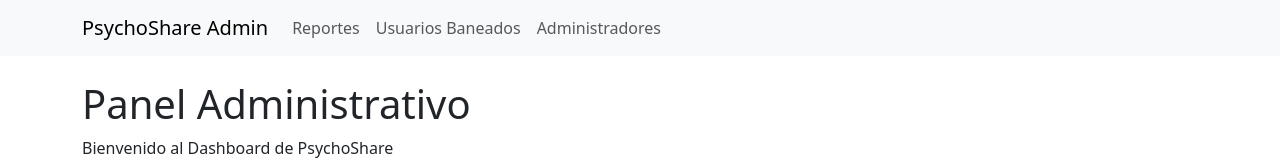
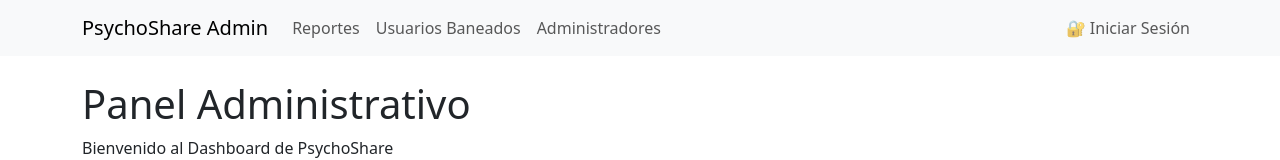
Before and after one commit to flavianoelia/PsychoShare-admin-dashboard, a React (Create React App) app in the folder my-app/: page / in a window 1280 px wide. Shown: the top 160 px of the page. Built offline with nearby package versions, Linux system fonts and the light colour scheme; no server answers.

Commit message:
Add: Botones de Login/Logout en NavBar con detección automática de sesión

```diff
--- a/my-app/src/components/NavBar/NavBar.jsx
+++ b/my-app/src/components/NavBar/NavBar.jsx
@@ -4,9 +4,19 @@
 import Container from 'react-bootstrap/Container';
 import Nav from 'react-bootstrap/Nav';
 import Navbar from 'react-bootstrap/Navbar';
-import { Link } from 'react-router-dom';
+import { Link, useNavigate } from 'react-router-dom';
+import { authService } from '../../services/authService';
 
 function NavBar() {
+  const navigate = useNavigate();
+  const isLoggedIn = !!localStorage.getItem('token');
+  const userEmail = localStorage.getItem('email');
+
+  const handleLogout = () => {
+    authService.logout();
+    navigate('/login');
+  };
+
   return (
     <Navbar expand="lg" className="bg-body-tertiary">
       <Container>
@@ -18,6 +28,22 @@
             <Nav.Link as={Link} to="/admin/bans">Usuarios Baneados</Nav.Link>
             <Nav.Link as={Link} to="/admin/admins">Administradores</Nav.Link>
           </Nav>
+          <Nav className="ms-auto">
+            {isLoggedIn ? (
+              <>
+                <Navbar.Text className="me-3">
+                  👤 {userEmail}
+                </Navbar.Text>
+                <Nav.Link onClick={handleLogout} style={{cursor: 'pointer'}}>
+                  🚪 Cerrar Sesión
+                </Nav.Link>
+              </>
+            ) : (
+              <Nav.Link as={Link} to="/login">
+                🔐 Iniciar Sesión
+              </Nav.Link>
+            )}
+          </Nav>
         </Navbar.Collapse>
       </Container>
     </Navbar>
```
